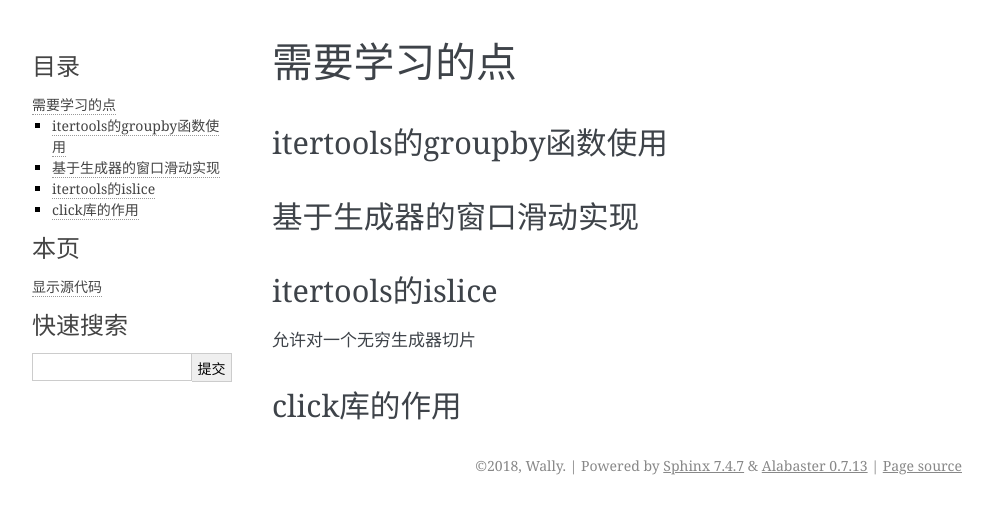
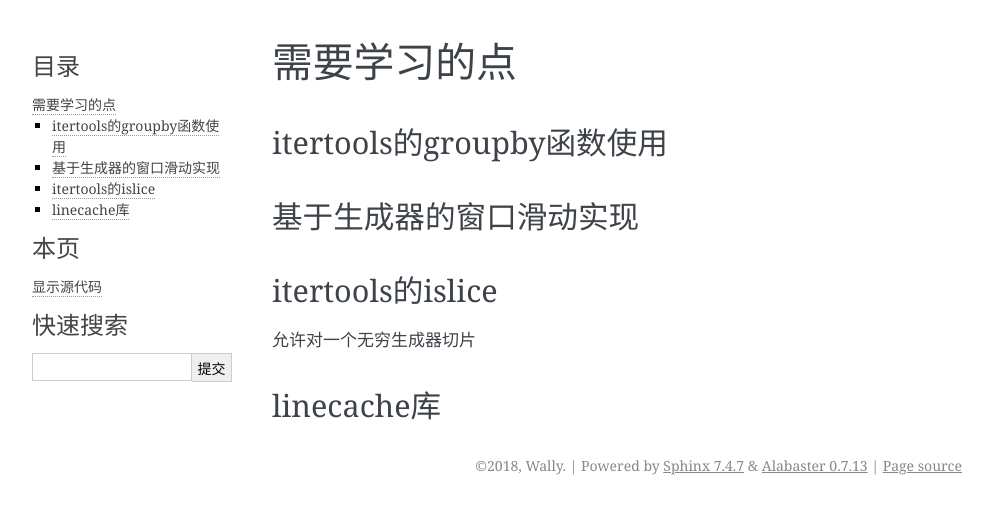
Before and after one commit to SDWally/dop, a Sphinx documentation site: the page built from docs/lookpy/tip_need_learn.rst, in a window 1280 px wide. Shown: the top 514 px of the page, without its empty margins (148-1141 px from the left). Built offline with Sphinx 7.4.7, drawn with Linux system fonts in a browser that asks for light colours.

Commit message:
update need learn

```diff
--- a/docs/lookpy/tip_need_learn.rst
+++ b/docs/lookpy/tip_need_learn.rst
@@ -11,6 +11,5 @@ itertools的islice
 ------------------
 允许对一个无穷生成器切片
 
-
-click库的作用
--------------
+linecache库
+--------------
```
